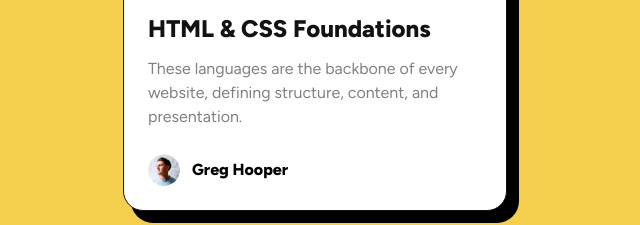
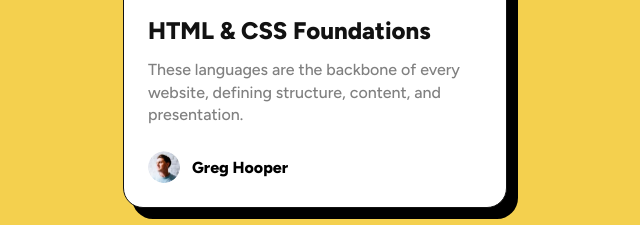
Before and after one commit to adewalemudasiru/Blog-Preview-Card, a plain HTML site: page index.html in a window 1280 px wide. Shown: the part 452-677 px from the top of the page, without its empty margins (325-965 px from the left). Drawn offline with Linux system fonts and the light colour scheme.

Commit message:
final commit

```diff
--- a/styles.css
+++ b/styles.css
@@ -37,9 +37,9 @@ body {
     border: 1px solid var(--color-black);
     border-radius: 1.25rem;
     padding: 1.5rem;
-    box-shadow: 10px 10px 0px 2px rgba(0,0,0,1);
--webkit-box-shadow: 10px 10px 0px 2px rgba(0,0,0,1);
--moz-box-shadow: 10px 10px 0px 2px rgba(0,0,0,1);
+    box-shadow: 10px 10px 0px 1px rgba(0,0,0,1);
+-webkit-box-shadow: 10px 10px 0px 1px rgba(0,0,0,1);
+-moz-box-shadow: 10px 10px 0px 1px rgba(0,0,0,1);
 }
 
 .blogimage__featured {
@@ -90,8 +90,9 @@ body {
 }
 
 .content__description {
-    line-height: 1.5;
+    line-height: 1.4;
     font-size: var(--primary-font);
+    font-weight: 500;
     color: var(--color-grey);
 }
 
```
